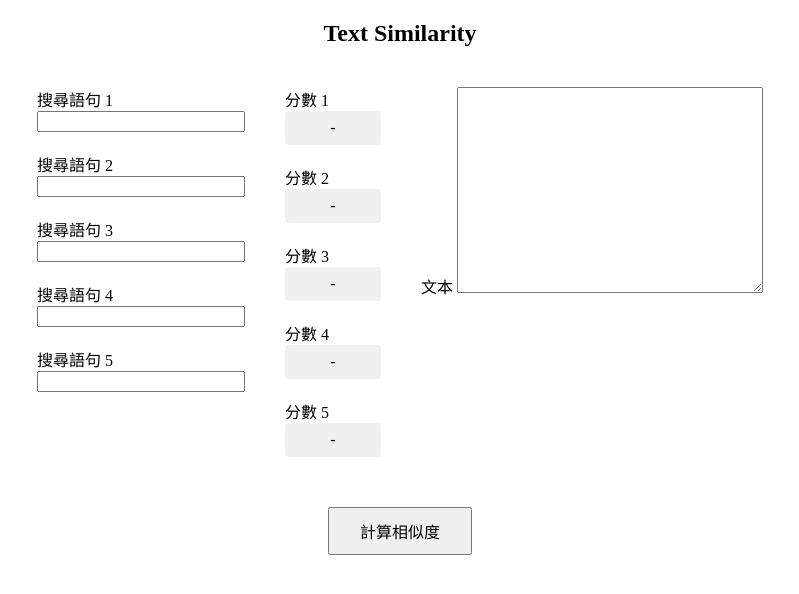
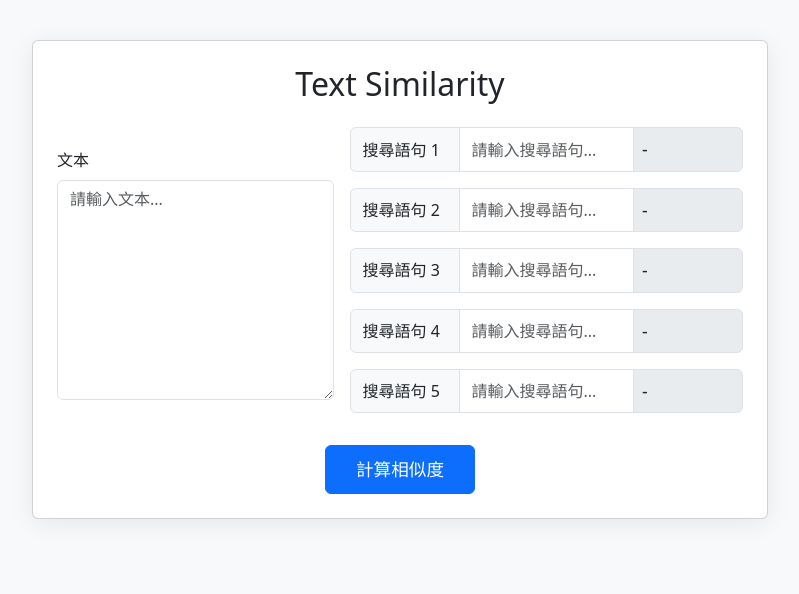
Before and after one commit to jmsie/aeo, a Django app: page /text_similarity/ in a window 1280 px wide. Shown: the top 594 px of the page, without its empty margins (240-1039 px from the left). Run offline with Django 4.2, Linux system fonts and the light colour scheme; parts of the project's set-up code (start-up, migrations or seed data) failed here and were passed over.

Commit message:
prettify

```diff
--- a/text_similarity/app/templates/app/text_similarity.html
+++ b/text_similarity/app/templates/app/text_similarity.html
@@ -3,48 +3,91 @@
 <head>
     <meta charset="UTF-8">
     <title>Text Similarity</title>
+    <meta name="viewport" content="width=device-width, initial-scale=1">
+    <link href="https://cdn.jsdelivr.net/npm/bootstrap@5.3.0/dist/css/bootstrap.min.css" rel="stylesheet">
     <style>
-        .container { display: flex; flex-direction: row; justify-content: center; align-items: flex-start; margin-top: 40px; }
-        .inputs, .scores, .text { margin: 0 20px; }
-        .inputs input { display: block; margin-bottom: 20px; width: 200px; }
-        .scores .score { display: block; margin-bottom: 20px; width: 80px; text-align: center; background: #f0f0f0; border-radius: 4px; padding: 8px; }
-        .text textarea { width: 300px; height: 200px; }
-        .btn { margin-top: 30px; padding: 10px 30px; font-size: 16px; }
+        body { background: #f8f9fa; }
+        .card { margin-top: 40px; box-shadow: 0 4px 24px rgba(0,0,0,0.08); }
+        .score-box { min-width: 80px; text-align: center; background: #e9ecef; border-radius: 6px; padding: 8px; font-weight: 500; font-size: 1.1em; }
+        .input-group-text { min-width: 110px; }
+        .main-textarea { height: 220px; }
+        .btn-primary { padding: 10px 30px; font-size: 1.1em; }
+        @media (max-width: 768px) {
+            .main-textarea { height: 120px; }
+        }
     </style>
 </head>
 <body>
-    <h2 style="text-align:center;">Text Similarity</h2>
-    <form id="similarityForm" onsubmit="return false;">
-        <div class="container">
-            <div class="inputs">
-                <label>搜尋語句 1</label><input type="text" name="text1" id="input1">
-                <label>搜尋語句 2</label><input type="text" name="text2" id="input2">
-                <label>搜尋語句 3</label><input type="text" name="text3" id="input3">
-                <label>搜尋語句 4</label><input type="text" name="text4" id="input4">
-                <label>搜尋語句 5</label><input type="text" name="text5" id="input5">
-            </div>
-            <div class="scores">
-                <label>分數 1</label><span class="score" id="score1">-</span>
-                <label>分數 2</label><span class="score" id="score2">-</span>
-                <label>分數 3</label><span class="score" id="score3">-</span>
-                <label>分數 4</label><span class="score" id="score4">-</span>
-                <label>分數 5</label><span class="score" id="score5">-</span>
-            </div>
-            <div class="text">
-                <label>文本</label>
-                <textarea id="mainText"></textarea>
+    <div class="container">
+        <div class="row justify-content-center">
+            <div class="col-lg-8 col-md-10">
+                <div class="card p-4">
+                    <h2 class="mb-4 text-center">Text Similarity</h2>
+                    <form id="similarityForm" onsubmit="return false;">
+                        <div class="row g-3 align-items-center">
+                            <div class="col-md-5">
+                                <label class="form-label">文本</label>
+                                <textarea class="form-control main-textarea" id="mainText" placeholder="請輸入文本..."></textarea>
+                            </div>
+                            <div class="col-md-7">
+                                <div class="row g-2">
+                                    <!-- 5 search queries -->
+                                    <div class="col-12 mb-2">
+                                        <div class="input-group">
+                                            <span class="input-group-text">搜尋語句 1</span>
+                                            <input type="text" class="form-control" id="input1" placeholder="請輸入搜尋語句...">
+                                            <span class="input-group-text score-box" id="score1">-</span>
+                                        </div>
+                                    </div>
+                                    <div class="col-12 mb-2">
+                                        <div class="input-group">
+                                            <span class="input-group-text">搜尋語句 2</span>
+                                            <input type="text" class="form-control" id="input2" placeholder="請輸入搜尋語句...">
+                                            <span class="input-group-text score-box" id="score2">-</span>
+                                        </div>
+                                    </div>
+                                    <div class="col-12 mb-2">
+                                        <div class="input-group">
+                                            <span class="input-group-text">搜尋語句 3</span>
+                                            <input type="text" class="form-control" id="input3" placeholder="請輸入搜尋語句...">
+                                            <span class="input-group-text score-box" id="score3">-</span>
+                                        </div>
+                                    </div>
+                                    <div class="col-12 mb-2">
+                                        <div class="input-group">
+                                            <span class="input-group-text">搜尋語句 4</span>
+                                            <input type="text" class="form-control" id="input4" placeholder="請輸入搜尋語句...">
+                                            <span class="input-group-text score-box" id="score4">-</span>
+                                        </div>
+                                    </div>
+                                    <div class="col-12 mb-2">
+                                        <div class="input-group">
+                                            <span class="input-group-text">搜尋語句 5</span>
+                                            <input type="text" class="form-control" id="input5" placeholder="請輸入搜尋語句...">
+                                            <span class="input-group-text score-box" id="score5">-</span>
+                                        </div>
+                                    </div>
+                                </div>
+                            </div>
+                        </div>
+                        <div class="row mt-4">
+                            <div class="col text-center">
+                                <button class="btn btn-primary" onclick="getSimilarityScores()">計算相似度</button>
+                            </div>
+                        </div>
+                    </form>
+                </div>
             </div>
         </div>
-        <div style="text-align:center;">
-            <button class="btn" onclick="getSimilarityScores()">計算相似度</button>
-        </div>
-    </form>
+    </div>
+    <script src="https://cdn.jsdelivr.net/npm/bootstrap@5.3.0/dist/js/bootstrap.bundle.min.js"></script>
     <script>
     function getSimilarityScores() {
         for (let i = 1; i <= 5; i++) {
             let text1 = document.getElementById('input' + i).value;
             let text2 = document.getElementById('mainText').value;
             let scoreBox = document.getElementById('score' + i);
+            scoreBox.classList.remove('bg-danger', 'bg-success', 'bg-secondary', 'text-white');
             if (text1 && text2) {
                 fetch('/api/get_similarity/', {
                     method: 'POST',
@@ -55,11 +98,27 @@
                 })
                 .then(response => response.json())
                 .then(data => {
-                    scoreBox.textContent = data.similarity_score !== undefined ? data.similarity_score : '錯誤';
+                    if (typeof data.similarity_score === 'number') {
+                        scoreBox.textContent = data.similarity_score + '%';
+                        if (data.similarity_score < 60) {
+                            scoreBox.classList.add('bg-danger', 'text-white');
+                        } else if (data.similarity_score > 80) {
+                            scoreBox.classList.add('bg-success', 'text-white');
+                        } else {
+                            scoreBox.classList.add('bg-secondary');
+                        }
+                    } else {
+                        scoreBox.textContent = '錯誤';
+                        scoreBox.classList.add('bg-danger', 'text-white');
+                    }
                 })
-                .catch(() => { scoreBox.textContent = '錯誤'; });
+                .catch(() => {
+                    scoreBox.textContent = '錯誤';
+                    scoreBox.classList.add('bg-danger', 'text-white');
+                });
             } else {
                 scoreBox.textContent = '-';
+                scoreBox.classList.add('bg-secondary');
             }
         }
     }
--- a/text_similarity/requirements.txt
+++ b/text_similarity/requirements.txt
@@ -1,2 +1,5 @@
 Django>=4.0,<5.0
 psycopg2-binary>=2.9.0
+openai
+numpy
+python-dotenv
```
Also changed, not shown: text_similarity/app/api/views.py (+23 -2 lines).
